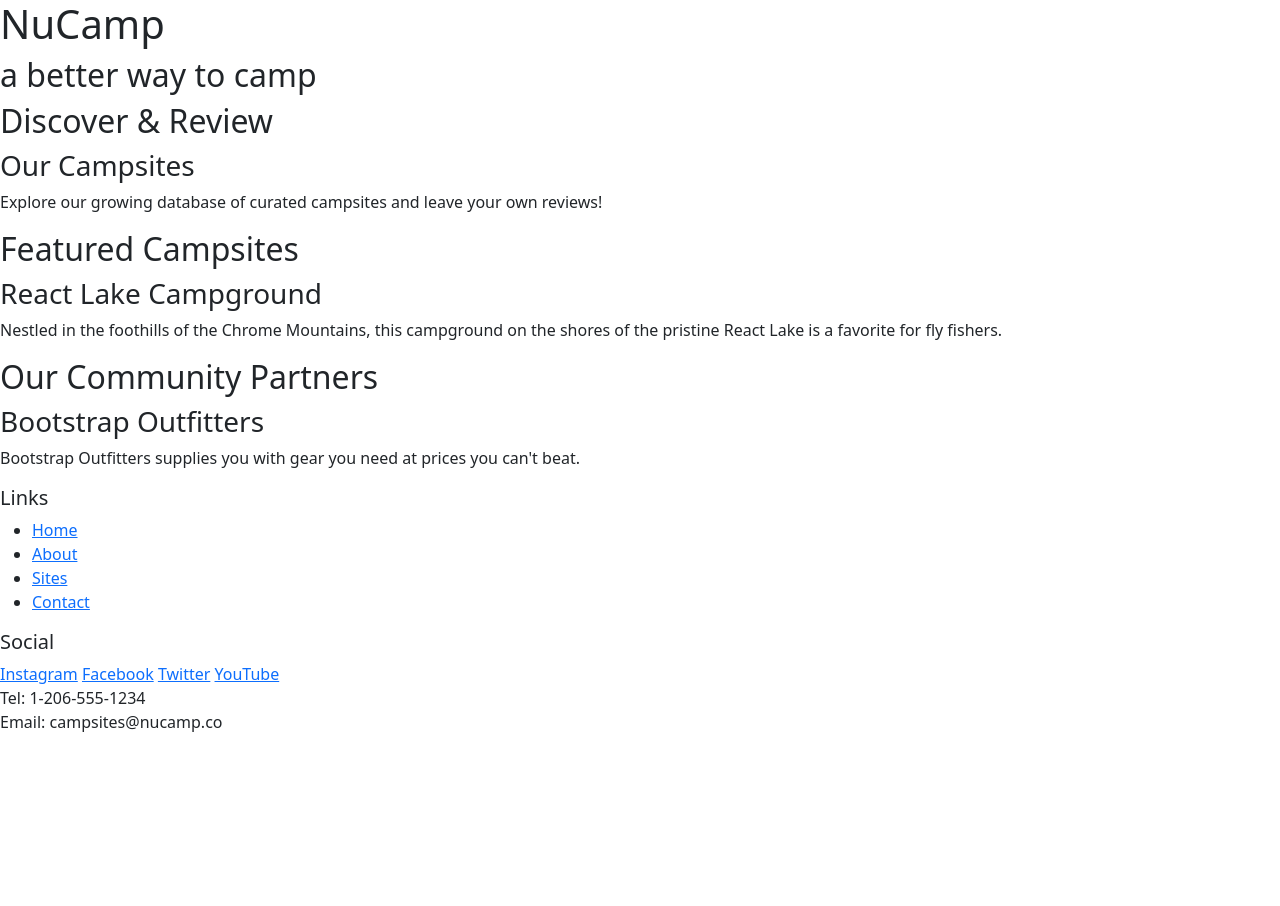
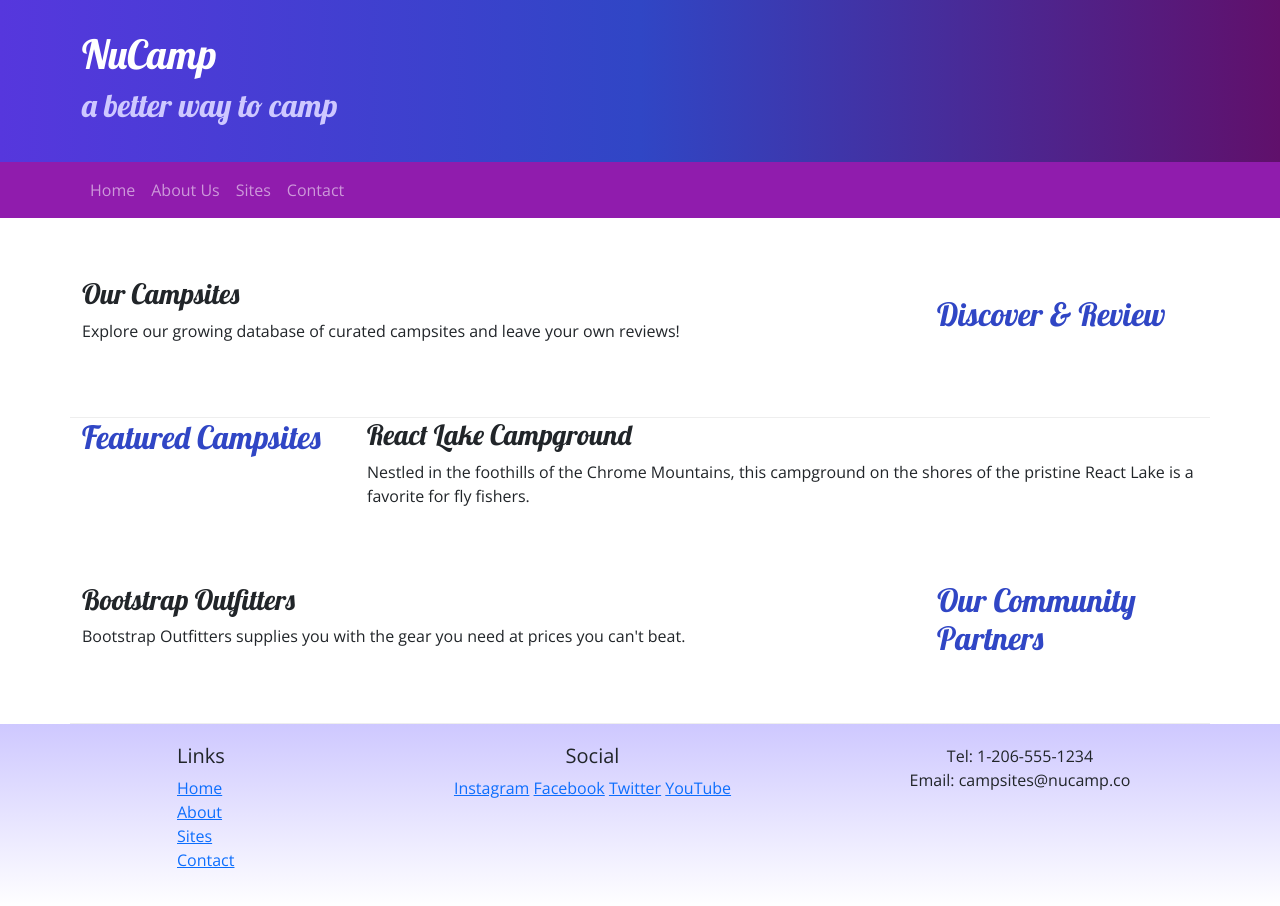
Before and after one commit to oricardo123/nucapmsite, a website: page index.html in a window 1280 px wide. Before the commit the page ends 800 px from the top, so only its background shows below. Drawn offline with nearby package versions, Linux system fonts and the light colour scheme.

Commit message:
first commit

```diff
--- /dev/null
+++ b/css/styles.css
@@ -0,0 +1,37 @@
+body{
+    font-family: "Open Sans", sans-serif;
+}
+
+h1, h2, h3{
+    font-family: "Lobster", cursive;
+}
+
+h2{
+    color: #3046c5;
+}
+
+header h2{
+    color:#CEC8FF;
+}
+
+footer {
+    background-image: linear-gradient(#CEC8FF, white);
+    padding:20px 0;
+}
+
+.jumbotron{
+    margin: 0;
+    padding: 30px;
+    background-image: linear-gradient(to right, #5637DD,#3046C5,#60106B);
+    color:white;
+}
+
+.row-content{
+    padding:50px 0;
+    border-bottom: 1px ridge;
+    min-height: 200px;
+}
+
+.navbar {
+    background-color: #901cad;
+}
--- a/index.html
+++ b/index.html
@@ -1,6 +1,7 @@
 <!DOCTYPE html>
 <html lang="en">
 
+    <head>
         <head>
             <!-- Required meta tags always come first -->
             <meta charset="utf-8" />
@@ -9,55 +10,102 @@
             <!-- Bootstrap CSS -->
             <link rel="stylesheet" href="node_modules/bootstrap/dist/css/bootstrap.min.css" />
 
+            <!-- Additional CSS must be placed after Bootstrap CSS -->
+            <link rel="stylesheet" href="https://fonts.googleapis.com/css?family=Lobster|Open+Sans" />
+            <link rel="stylesheet" href="css/styles.css" />
+            <title>NuCamp: A Better Way To Camp</title>
+        </head>
+
         <title>NuCamp: A Better Way To Camp</title>
     </head>
 <body>
 
-    <header>
-        <div>
+    <header class="jumbotron" class="jumbotron-fluid">
+        <div class="container">
+            <div class="row">
+                <div class="col">
                     <h1>NuCamp</h1>
                     <h2>a better way to camp</h2>
                 </div>
+            </div>
+        </div>
     </header>
-
-    <div>
-        <h2>Discover & Review</h2>
+    <nav class="navbar  navbar-expand-sm navbar-dark sticky-top">
+        <div class="container">
+            <button class="navbar-toggler" type="button"
+            data-toggle="collapse" data-target="#nucampNavbar">
+                <span class="navbar-toggler-icon"></span>
+            </button>
+            <div class="collapse navbar-collapse" id="nucampNavbar">
+                <ul class="navbar-nav">
+                    <li class="nav-item active"><a class="nav-link"
+                    href="index.html">Home</a></li>
+                    <li class="nav-item"><a class="nav-link"
+                    href="aboutus.html">About Us</a></li>
+                    <li class="nav-item"><a class="nav-link"
+                    href="#">Sites</a></li>
+                    <li class="nav-item"><a class="nav-link"
+                    href="#">Contact</a></li>
+                </ul>
+            </div>
+        </div>
+    </nav>
+    <div class="container">
+        <div class="row row-content align-items-center">
+            <div class="col-sm-4 order-sm-last col-md-3">
+                <h2 class="text-sm-right">Discover & Review</h2>
+            </div>
+            <div class="col">
                 <h3>Our Campsites</h3>
-        <p>Explore our growing database of curated campsites and leave your own reviews!</p>
+                <p class="d-none d-sm-block">Explore our growing database of curated campsites and leave your own reviews!</p>
+            </div>
         </div>
 
-    <div>
+        <div class="row">
+            <div class="col-sm-4 col-md-3">
                 <h2>Featured Campsites</h2>
+            </div>
+            <div class="col">
                 <h3>React Lake Campground</h3>
-        <p>Nestled in the foothills of the Chrome Mountains, this campground on the shores of the pristine React Lake is a favorite for fly fishers.</p>
+                <p class="d-none d-sm-block">Nestled in the foothills of the Chrome Mountains, this campground on the shores of the pristine React Lake is a favorite for fly fishers.</p>
+            </div>
         </div>
 
-    <div>
-        <h2>Our Community Partners</h2>
+        <div class="row row-content align-items-center">
+            <div class="col-sm-4 order-sm-last col-md-3">
+                <h2 class="text-sm-right">Our Community Partners</h2>
+            </div>
+            <div class="col">
                 <h3>Bootstrap Outfitters</h3>
-        <p>Bootstrap Outfitters supplies you with gear you need at prices you can't beat.</p>
+                <p class="d-none d-sm-block">Bootstrap Outfitters supplies you with the gear you need at prices you can't beat.</p>
+            </div>
+        </div>
     </div>
 
     <footer>
-        <div>
+        <div class="container">
+            <div class="row">
+                <div class="col-4 col-sm-2 offset-1">
                     <h5>Links</h5>
-            <ul>
+                    <ul class="list-unstyled">
                         <li><a href="#">Home</a></li>
-                <li><a href="#">About</a></li>
+                        <li><a href="./aboutus.html">About</a></li>
                         <li><a href="#">Sites</a></li>
                         <li><a href="#">Contact</a></li>
                     </ul>
                 </div>
-        <div>
+                <div class="col-6 col-sm-5 text-center">
                     <h5>Social</h5>
                     <a href="http://instagram.com/">Instagram</a>
                     <a href="http://facebook.com/">Facebook</a>
                     <a href="http://twitter.com/">Twitter</a>
                     <a href="http://youtube.com/">YouTube</a>
                 </div>
-        <div>
+                <div class="col-sm-4 text-center">
                     Tel: 1-206-555-1234<br />
                     Email: campsites@nucamp.co
+                </div>
+           </div>
         </div>
     </footer>
 
--- a/package.json
+++ b/package.json
@@ -14,7 +14,7 @@
     "lite-server": "^2.6.1"
   },
   "dependencies": {
-    "bootstrap": "^5.2.3",
+    "bootstrap": "^5.3.0-alpha1",
     "jquery": "^3.5.1",
     "popper.js": "^1.16.1"
   }
```
Also changed, not shown: aboutus.html (added, +113 -0 lines), 1 other file. Lines whose indentation alone changed are shown as unchanged.
